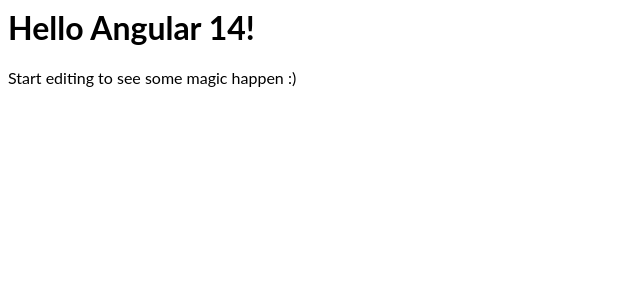
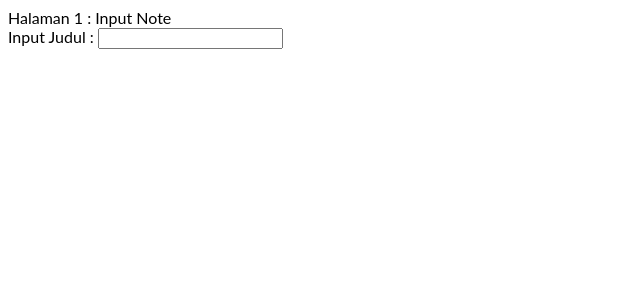
Before and after one commit to vionaangelica/Tugas_component, an Angular app: page / in a window 1280 px wide. Shown: the top 300 px of the page, without its empty margins (0-640 px from the left). Built offline with nearby package versions, Linux system fonts and the light colour scheme.

Commit message:
1 file modified

```diff
--- a/src/app/app.component.html
+++ b/src/app/app.component.html
@@ -1,4 +1,5 @@
-<hello name="{{ name }}"></hello>
 <p>
-  Start editing to see some magic happen :)
+  Halaman 1 : Input Note
+  <br>
+  Input Judul :  <input type="text"/>
 </p>
```
